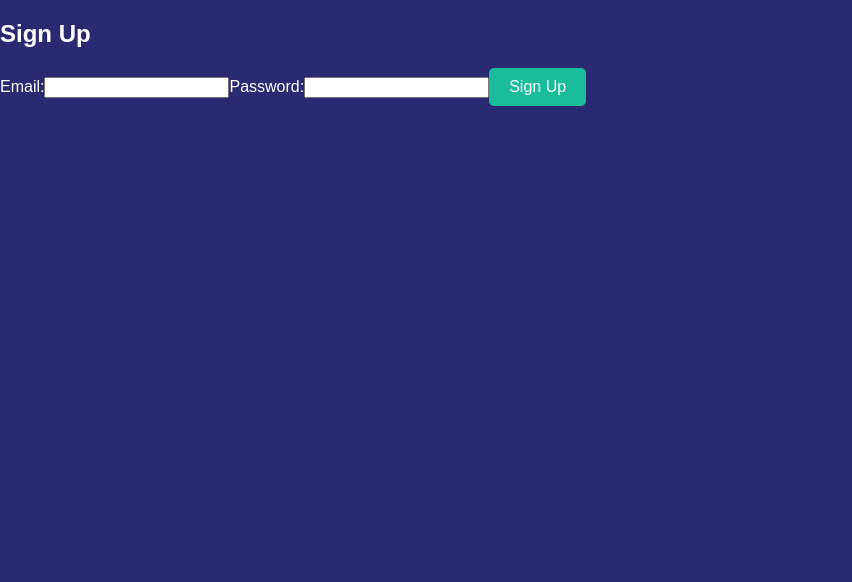
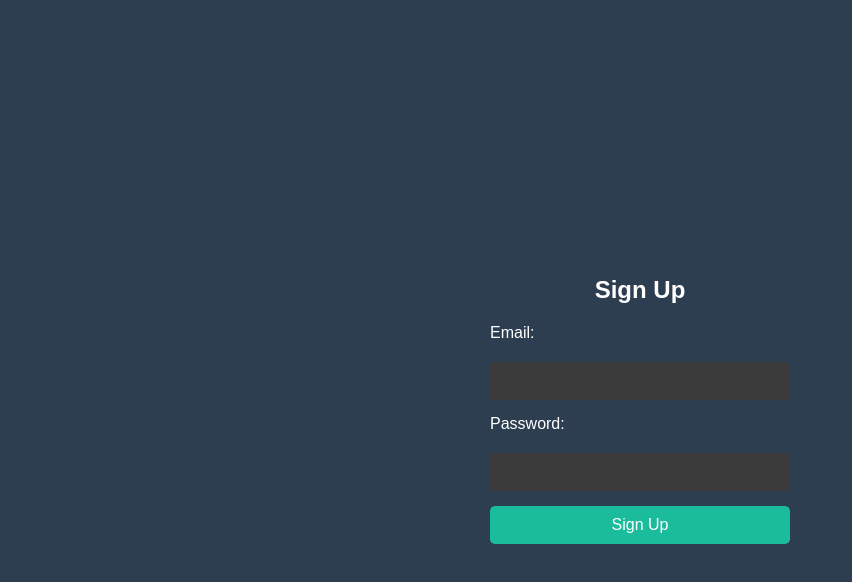
Before and after one commit to jimmydeen/zen-journal, a React (Create React App) app in the folder frontend/: page /signup in a window 1280 px wide. Shown: the top 582 px of the page, without its empty margins (0-852 px from the left). Built offline with nearby package versions, Linux system fonts and the light colour scheme.

Commit message:
Add style to sign up page

```diff
--- a/frontend/src/Journal.js
+++ b/frontend/src/Journal.js
@@ -3,6 +3,7 @@ import './App.css';
 
 function Journal() {
   const [entry, setEntry] = useState('');
+
   const prompt = "What are you grateful for today?";
 
   const handleSave = () => {
--- /dev/null
+++ b/frontend/src/SignUp.css
@@ -0,0 +1,48 @@
+.signup-container {
+    display: flex;
+    flex-direction: column;
+    align-items: center;
+    justify-content: center;
+    height: 100vh;
+    background-color: #2C3E50; /* Matches the background color from your previous screen */
+    color: white;
+  }
+
+  .signup-form {
+    display: flex;
+    flex-direction: column;
+    width: 300px;
+    gap: 15px;
+  }
+
+  .signup-form label {
+    font-size: 1rem;
+    margin-bottom: 5px;
+  }
+
+  .signup-form input {
+    padding: 10px;
+    background-color: #3B3B3B; /* Dark color for input fields */
+    border: none;
+    font-size: 1rem;
+    color: white;
+  }
+
+  .signup-form input::placeholder {
+    color: #BDC3C7; /* Lighter grey for placeholder text */
+  }
+
+  .signup-button {
+    padding: 10px;
+    border: none;
+    border-radius: 5px;
+    background-color: #1ABC9C; /* Button color */
+    color: white;
+    font-size: 1rem;
+    cursor: pointer;
+    transition: background-color 0.3s ease;
+  }
+
+  .signup-button:hover {
+    background-color: #16A085; /* Darker shade on hover */
+  }
--- a/frontend/src/SignUp.js
+++ b/frontend/src/SignUp.js
@@ -1,4 +1,5 @@
 import React, { useState } from 'react';
+import './SignUp.css';
 
 const SignUp = () => {
   const [email, setEmail] = useState('');
@@ -6,18 +7,16 @@ const SignUp = () => {
 
   const handleSubmit = (event) => {
     event.preventDefault();
-    // Here you can handle the signup logic, e.g., send data to backend or perform client-side validation
     console.log('Email:', email);
     console.log('Password:', password);
-    // Reset form fields after signup
     setEmail('');
     setPassword('');
   };
 
   return (
-    <div>
+    <div className="signup-container">
       <h2>Sign Up</h2>
-      <form onSubmit={handleSubmit}>
+      <form onSubmit={handleSubmit} className="signup-form">
         <label htmlFor="email">Email:</label>
         <input
           type="email"
@@ -36,7 +35,7 @@ const SignUp = () => {
           required
         />
 
-        <button type="submit">Sign Up</button>
+        <button type="submit" className="signup-button">Sign Up</button>
       </form>
     </div>
   );
```
